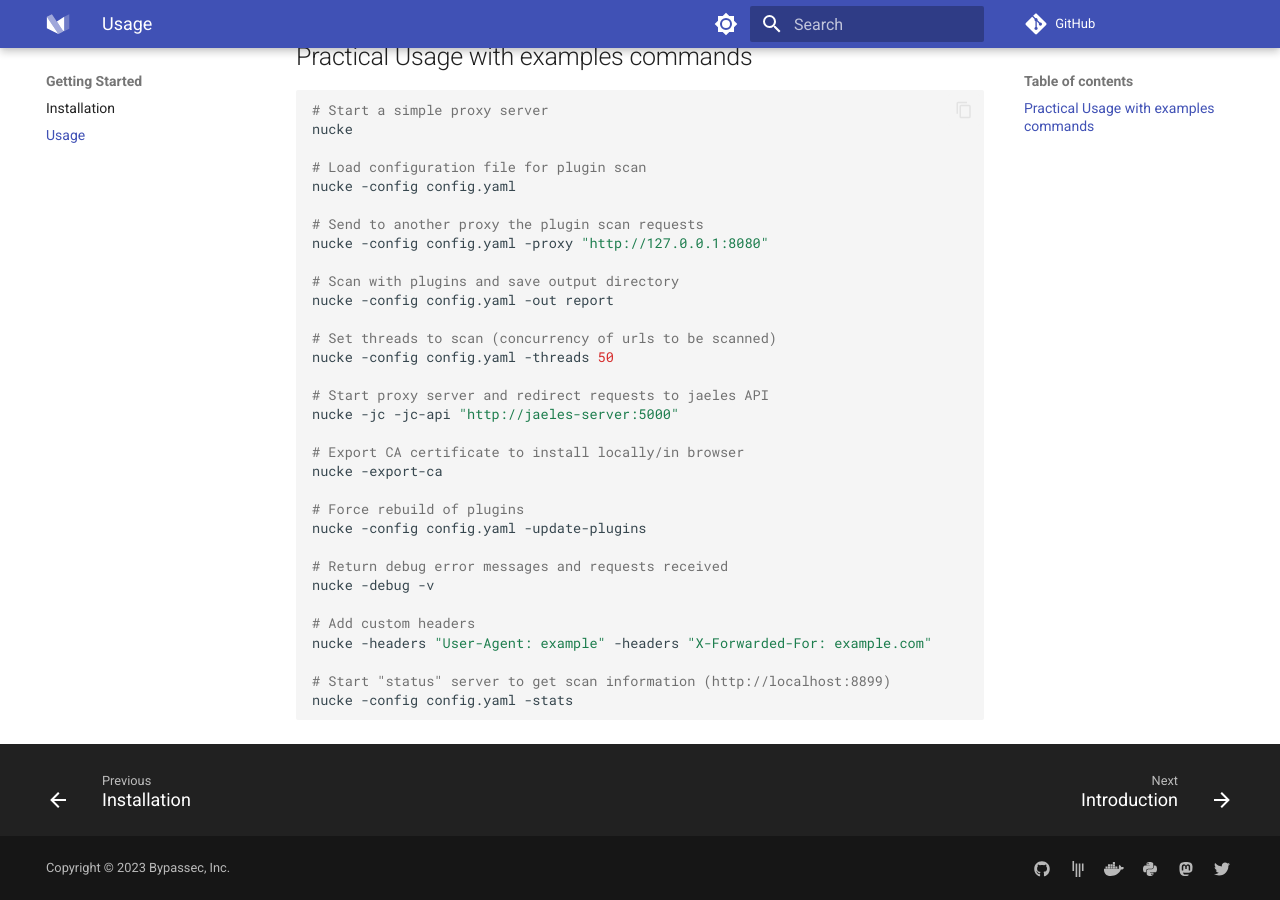
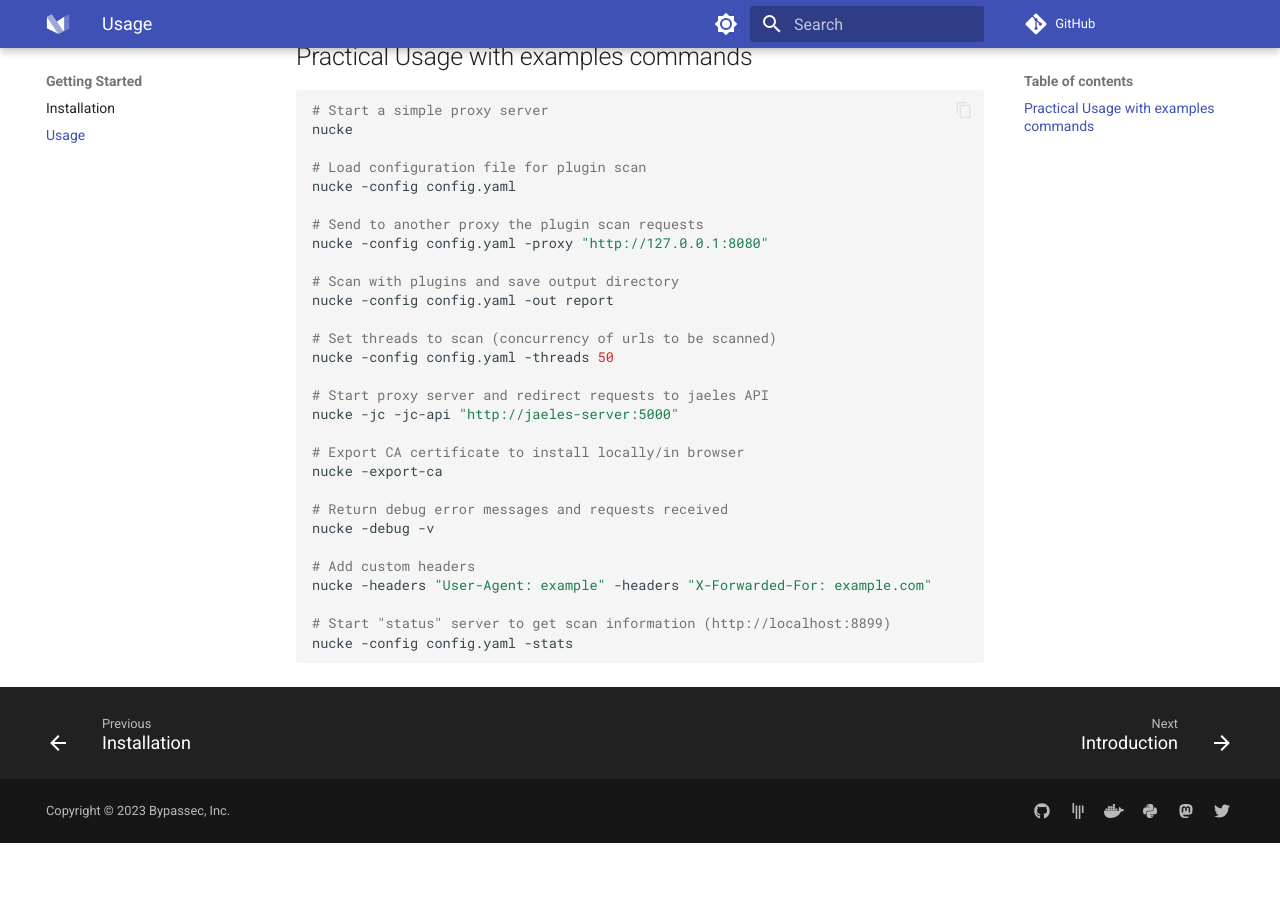
Before and after one commit to cfsdes/nucke-docs, an MkDocs documentation site: the page built from docs/getting-started/usage.md, in a window 1280 px wide and 900 px high, scrolled down 551 px. Built offline with MkDocs 1.6.1 and Material for MkDocs 9.7.7, drawn with Linux system fonts in a browser that asks for light colours; comment, search, counter and statistics services are not loaded; after the commit the page ends 1394 px from its top, so only the background shows below that.

Commit message:
removendo update-plugins

```diff
--- a/docs/getting-started/usage.md
+++ b/docs/getting-started/usage.md
@@ -26,9 +26,6 @@ nucke -jc -jc-api "http://jaeles-server:5000"
 # Export CA certificate to install locally/in browser
 nucke -export-ca
 
-# Force rebuild of plugins
-nucke -config config.yaml -update-plugins
-
 # Return debug error messages and requests received
 nucke -debug -v
 
```
